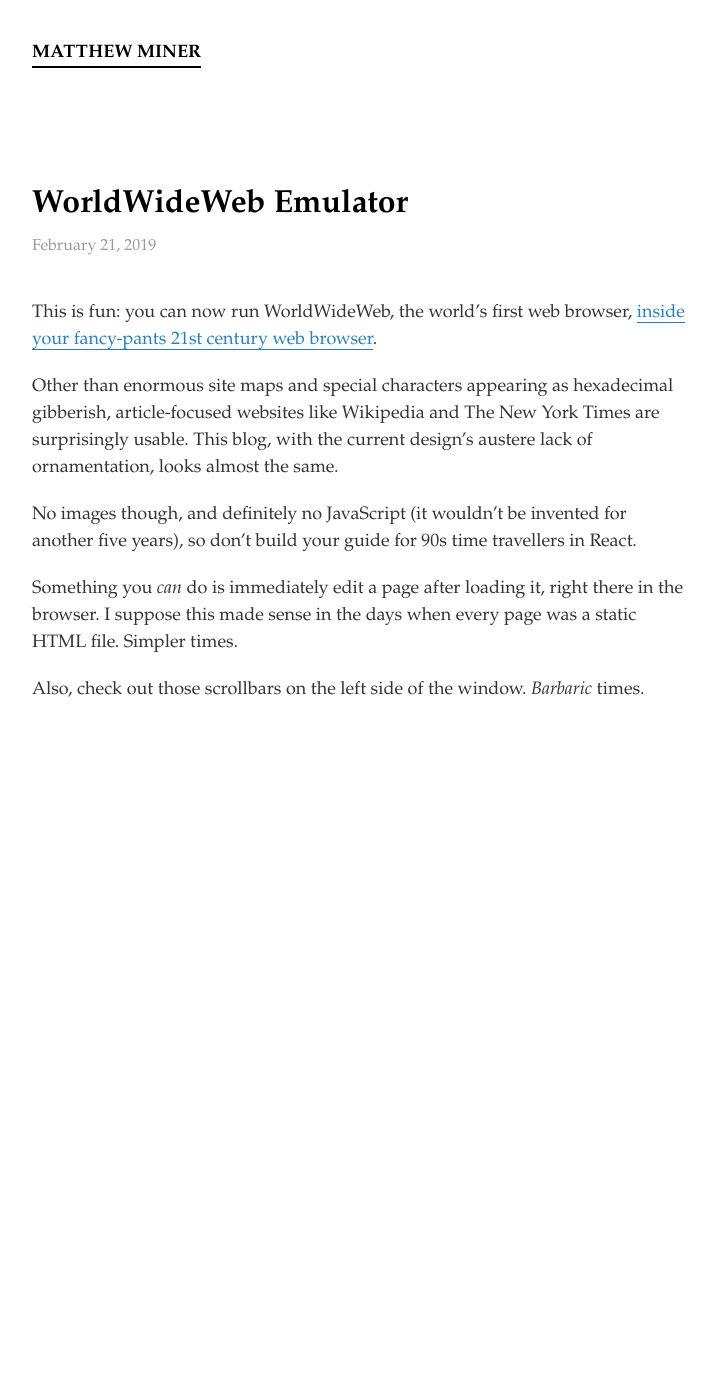
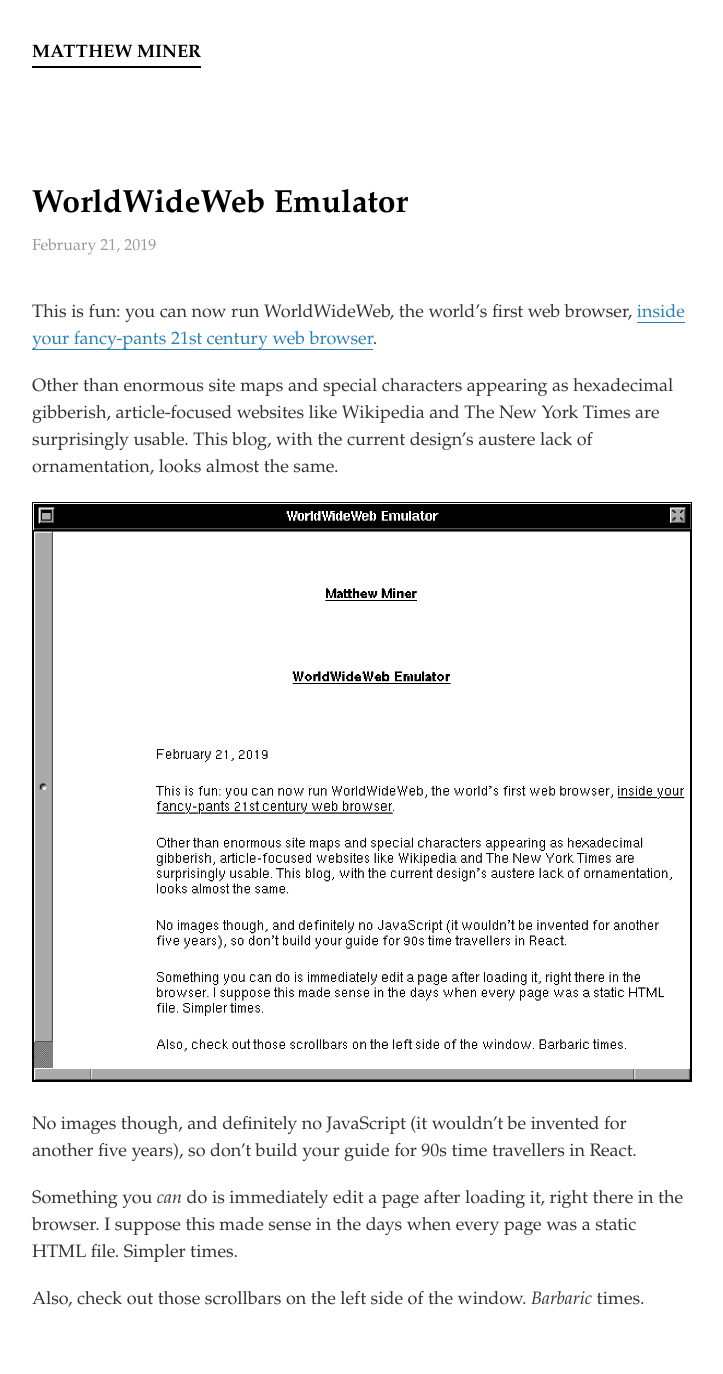
Before and after one commit to mminer/mminer.github.com, a Jekyll site: the page built from _posts/2019-02-21-worldwideweb-emulator.md, in a window 1280 px wide. Shown: the whole page, without its empty margins (278-1001 px from the left). Built offline with Jekyll 4.4.1, drawn with Linux system fonts in a browser that asks for light colours; before the commit the page ends 900 px from its top, so only the background shows below that.

Commit message:
Add image of WorldWideWeb emulator to post

```diff
--- a/_posts/2019-02-21-worldwideweb-emulator.md
+++ b/_posts/2019-02-21-worldwideweb-emulator.md
@@ -7,6 +7,8 @@
 
 Other than enormous site maps and special characters appearing as hexadecimal gibberish, article-focused websites like Wikipedia and The New York Times are surprisingly usable. This blog, with the current design's austere lack of ornamentation, looks almost the same.
 
+<img alt="WorldWideWeb emulator showing this blog post" src="/images/worldwideweb-emulator.png">
+
 No images though, and definitely no JavaScript (it wouldn't be invented for another five years), so don't build your guide for 90s time travellers in React.
 
 Something you *can* do is immediately edit a page after loading it, right there in the browser. I suppose this made sense in the days when every page was a static HTML file. Simpler times.
```
Also changed, not shown: images/worldwideweb-emulator.png (added).
